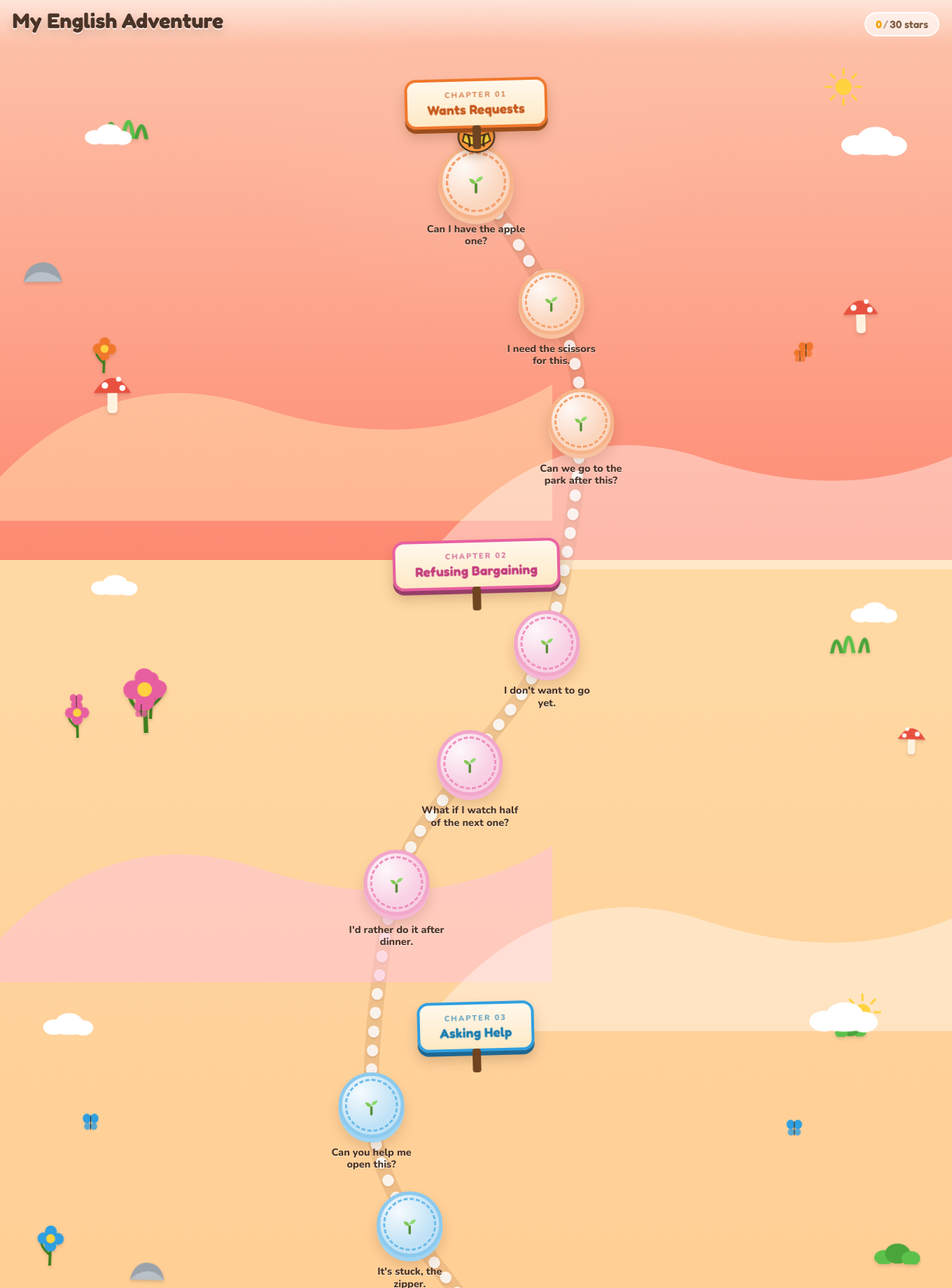
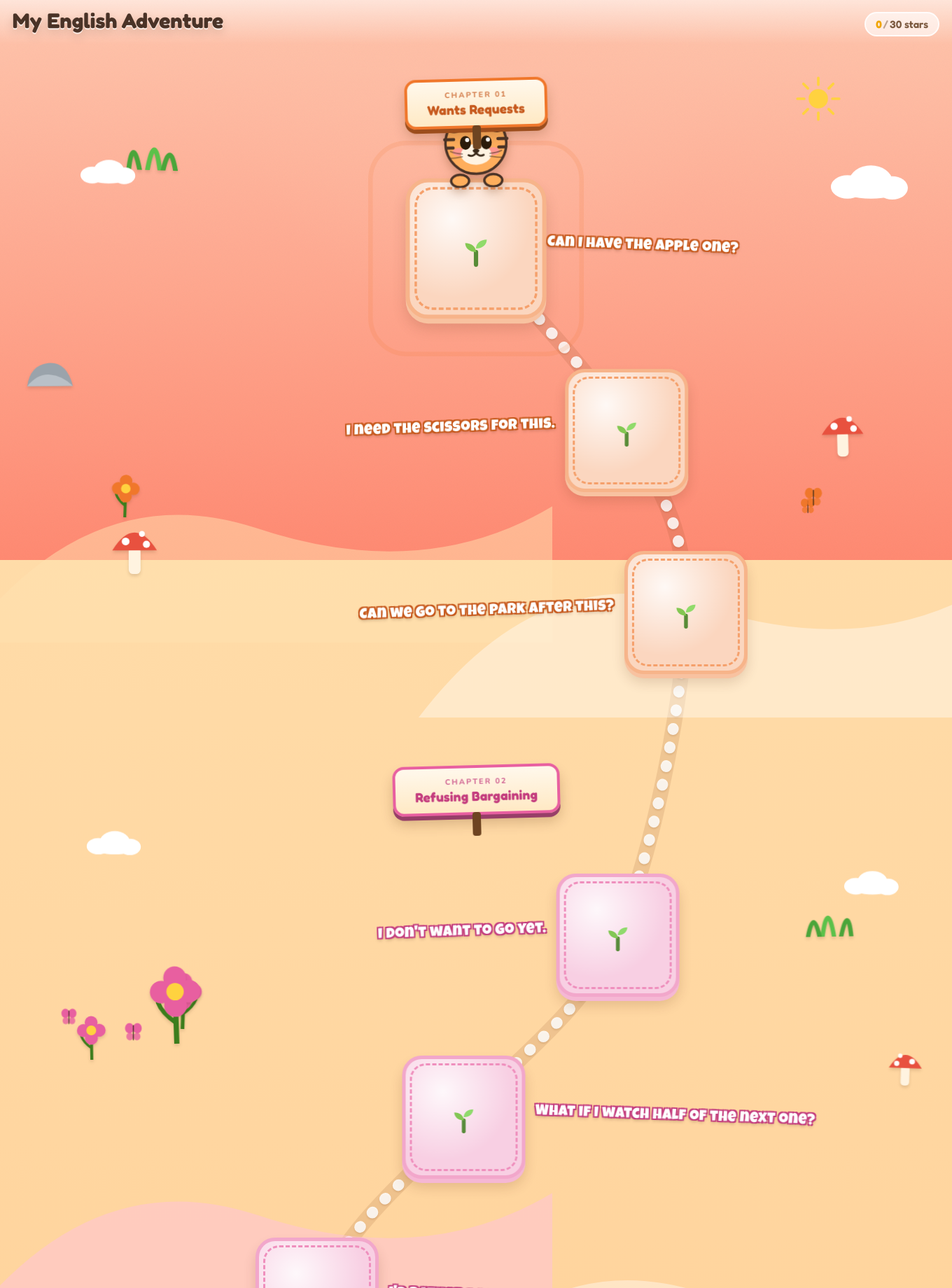
Before and after one commit to Bill-englab/EnglishGameDemo, a Flask app: page / in a window 1360 px wide; the page is wider, and only the part inside the window is pictured. Shown: the top 1840 px of that part at 70% size. Run offline with Flask 3, Linux system fonts and the light colour scheme.

Commit message:
feat: polish map visuals — bigger tiles, side titles, redrawn mascot
- square 176px level tiles with full-bleed video covers (covers visible)
- move level titles to the side of each node as sticker-style labels
  (Luckiest Guy), auto-placed on the open side of the wiggle
- redraw the tiger mascot as a cleaner chibi head peeking over the node
- fix star badge + current pulse ring being clipped: node is overflow
  visible, cover clipping moved to the inner layer
- scale the whole map up: wider path wiggle, larger nodes/titles/icons/
  scenery, more vertical spacing between levels

Co-Authored-By: Claude <noreply@anthropic.com>

```diff
--- a/roleplay-website/static/app.js
+++ b/roleplay-website/static/app.js
@@ -27,30 +27,35 @@ function prettyChapter(raw) {
 
 // ===== svg bits =====
 const MASCOT_SVG = `
-<svg viewBox="0 0 120 140" xmlns="http://www.w3.org/2000/svg" aria-hidden="true">
-  <path d="M90 96 q22 -4 18 -26" fill="#ff9a3c" stroke="#3a2a1a" stroke-width="3" stroke-linecap="round"/>
-  <ellipse cx="60" cy="106" rx="35" ry="30" fill="#ff9a3c" stroke="#3a2a1a" stroke-width="3"/>
-  <path d="M33 114 q27 18 54 0 l-4 -14 q-23 10 -46 0 z" fill="#ffd83d" stroke="#3a2a1a" stroke-width="3"/>
-  <path d="M44 104 q4 10 2 20" stroke="#3a2a1a" stroke-width="4" fill="none" stroke-linecap="round"/>
-  <path d="M76 104 q-4 10 -2 20" stroke="#3a2a1a" stroke-width="4" fill="none" stroke-linecap="round"/>
-  <circle cx="60" cy="52" r="34" fill="#ff9a3c" stroke="#3a2a1a" stroke-width="3"/>
-  <circle cx="34" cy="28" r="11" fill="#ff9a3c" stroke="#3a2a1a" stroke-width="3"/>
-  <circle cx="86" cy="28" r="11" fill="#ff9a3c" stroke="#3a2a1a" stroke-width="3"/>
-  <circle cx="34" cy="29" r="5" fill="#ff5d73"/>
-  <circle cx="86" cy="29" r="5" fill="#ff5d73"/>
-  <path d="M44 26 q4 9 2 17" stroke="#3a2a1a" stroke-width="4" fill="none" stroke-linecap="round"/>
-  <path d="M60 22 v18" stroke="#3a2a1a" stroke-width="4" fill="none" stroke-linecap="round"/>
-  <path d="M76 26 q-4 9 -2 17" stroke="#3a2a1a" stroke-width="4" fill="none" stroke-linecap="round"/>
-  <circle cx="40" cy="60" r="7" fill="#ffb3a0" opacity="0.85"/>
-  <circle cx="80" cy="60" r="7" fill="#ffb3a0" opacity="0.85"/>
-  <circle cx="48" cy="50" r="6" fill="#2a1a0a"/>
-  <circle cx="72" cy="50" r="6" fill="#2a1a0a"/>
-  <circle cx="50" cy="48" r="2" fill="#fff"/>
-  <circle cx="74" cy="48" r="2" fill="#fff"/>
-  <ellipse cx="60" cy="64" rx="10" ry="7" fill="#fff1e0"/>
-  <circle cx="60" cy="61" r="2.6" fill="#3a2a1a"/>
-  <path d="M60 64 q0 4 -4 5" stroke="#3a2a1a" stroke-width="2" fill="none" stroke-linecap="round"/>
-  <path d="M60 64 q0 4 4 5" stroke="#3a2a1a" stroke-width="2" fill="none" stroke-linecap="round"/>
+<svg viewBox="0 0 120 120" xmlns="http://www.w3.org/2000/svg" aria-hidden="true">
+  <ellipse cx="36" cy="110" rx="13" ry="9" fill="#ffae5c" stroke="#4a3327" stroke-width="3.5"/>
+  <ellipse cx="84" cy="110" rx="13" ry="9" fill="#ffae5c" stroke="#4a3327" stroke-width="3.5"/>
+  <circle cx="60" cy="56" r="44" fill="#ffae5c" stroke="#4a3327" stroke-width="3.5"/>
+  <circle cx="29" cy="24" r="15" fill="#ffae5c" stroke="#4a3327" stroke-width="3.5"/>
+  <circle cx="91" cy="24" r="15" fill="#ffae5c" stroke="#4a3327" stroke-width="3.5"/>
+  <circle cx="29" cy="26" r="7" fill="#ff7a9d"/>
+  <circle cx="91" cy="26" r="7" fill="#ff7a9d"/>
+  <path d="M45 17 q3 11 1 20" stroke="#4a3327" stroke-width="5" fill="none" stroke-linecap="round"/>
+  <path d="M60 12 v22" stroke="#4a3327" stroke-width="5" fill="none" stroke-linecap="round"/>
+  <path d="M75 17 q-3 11 -1 20" stroke="#4a3327" stroke-width="5" fill="none" stroke-linecap="round"/>
+  <path d="M15 50 h13" stroke="#4a3327" stroke-width="4.5" fill="none" stroke-linecap="round"/>
+  <path d="M92 50 h13" stroke="#4a3327" stroke-width="4.5" fill="none" stroke-linecap="round"/>
+  <path d="M17 62 h10" stroke="#4a3327" stroke-width="4.5" fill="none" stroke-linecap="round"/>
+  <path d="M93 62 h10" stroke="#4a3327" stroke-width="4.5" fill="none" stroke-linecap="round"/>
+  <ellipse cx="35" cy="68" rx="9" ry="6" fill="#ff8fa8" opacity="0.7"/>
+  <ellipse cx="85" cy="68" rx="9" ry="6" fill="#ff8fa8" opacity="0.7"/>
+  <ellipse cx="60" cy="72" rx="22" ry="15" fill="#fff3e2"/>
+  <ellipse cx="45" cy="55" rx="8" ry="10" fill="#2a1a0a"/>
+  <ellipse cx="75" cy="55" rx="8" ry="10" fill="#2a1a0a"/>
+  <circle cx="47.5" cy="51" r="3" fill="#fff"/>
+  <circle cx="77.5" cy="51" r="3" fill="#fff"/>
+  <path d="M55 66 q5 -5 10 0 q-1 4 -5 4 q-4 0 -5 -4 z" fill="#3a2a1a"/>
+  <path d="M60 70 q-5 6 -11 3" stroke="#3a2a1a" stroke-width="2.8" fill="none" stroke-linecap="round"/>
+  <path d="M60 70 q5 6 11 3" stroke="#3a2a1a" stroke-width="2.8" fill="none" stroke-linecap="round"/>
+  <path d="M40 71 q-11 -1 -17 -4" stroke="#4a3327" stroke-width="1.8" fill="none" stroke-linecap="round" opacity=".55"/>
+  <path d="M40 75 q-11 2 -17 2" stroke="#4a3327" stroke-width="1.8" fill="none" stroke-linecap="round" opacity=".55"/>
+  <path d="M80 71 q11 -1 17 -4" stroke="#4a3327" stroke-width="1.8" fill="none" stroke-linecap="round" opacity=".55"/>
+  <path d="M80 75 q11 2 17 2" stroke="#4a3327" stroke-width="1.8" fill="none" stroke-linecap="round" opacity=".55"/>
 </svg>`;
 
 const STAR_PATH = "M12 17.27 L18.18 21 16.54 13.97 22 9.24 14.81 8.63 12 2 9.19 8.63 2 9.24 7.46 13.97 5.82 21z";
@@ -123,21 +128,21 @@ function renderScenery(section, ci, p) {
   for (let i = 0; i < groundN; i++) {
     const type = pool[Math.floor(rand() * pool.length)];
     const svg = type === "flower" ? flower(p.accent) : SCENERY[type];
-    placeScenery(section, { svg, cls: "ground " + type, side: rand() > .5 ? "left" : "right", x: 1 + rand() * 13, top: 8 + rand() * 72, w: (44 + rand() * 40) * s, delay: rand() * 4, flip: rand() > .5 });
+    placeScenery(section, { svg, cls: "ground " + type, side: rand() > .5 ? "left" : "right", x: 1 + rand() * 16, top: 8 + rand() * 72, w: (52 + rand() * 48) * s, delay: rand() * 4, flip: rand() > .5 });
   }
 
   if (night) {
-    placeScenery(section, { svg: SCENERY.moon, cls: "floater moon", side: rand() > .5 ? "left" : "right", x: 5 + rand() * 8, top: 3 + rand() * 7, w: 52 * s, delay: 0 });
+    placeScenery(section, { svg: SCENERY.moon, cls: "floater moon", side: rand() > .5 ? "left" : "right", x: 4 + rand() * 13, top: 3 + rand() * 7, w: 60 * s, delay: 0 });
     const stars = vw < 520 ? 4 : 8;
-    for (let i = 0; i < stars; i++) placeScenery(section, { svg: SCENERY.star, cls: "twinkle", side: rand() > .5 ? "left" : "right", x: 2 + rand() * 17, top: 3 + rand() * 45, w: (9 + rand() * 12) * s, delay: rand() * 3 });
+    for (let i = 0; i < stars; i++) placeScenery(section, { svg: SCENERY.star, cls: "twinkle", side: rand() > .5 ? "left" : "right", x: 2 + rand() * 16, top: 3 + rand() * 45, w: (11 + rand() * 14) * s, delay: rand() * 3 });
     const flies = vw < 520 ? 2 : 4;
-    for (let i = 0; i < flies; i++) placeScenery(section, { svg: SCENERY.firefly, cls: "firefly", side: rand() > .5 ? "left" : "right", x: 3 + rand() * 15, top: 22 + rand() * 55, w: (10 + rand() * 6) * s, delay: rand() * 3 });
+    for (let i = 0; i < flies; i++) placeScenery(section, { svg: SCENERY.firefly, cls: "firefly", side: rand() > .5 ? "left" : "right", x: 3 + rand() * 14, top: 22 + rand() * 55, w: (12 + rand() * 8) * s, delay: rand() * 3 });
   } else {
-    if (ci % 2 === 1) placeScenery(section, { svg: SCENERY.sun, cls: "floater sun", side: rand() > .5 ? "left" : "right", x: 4 + rand() * 8, top: 2 + rand() * 6, w: 58 * s, delay: 0 });
+    if (ci % 2 === 1) placeScenery(section, { svg: SCENERY.sun, cls: "floater sun", side: rand() > .5 ? "left" : "right", x: 3 + rand() * 13, top: 2 + rand() * 6, w: 68 * s, delay: 0 });
     const clouds = vw < 520 ? 1 : 2;
-    for (let i = 0; i < clouds; i++) placeScenery(section, { svg: SCENERY.cloud, cls: "cloud", side: rand() > .5 ? "left" : "right", x: 2 + rand() * 13, top: 5 + rand() * 16, w: (72 + rand() * 44) * s, delay: rand() * 5 });
+    for (let i = 0; i < clouds; i++) placeScenery(section, { svg: SCENERY.cloud, cls: "cloud", side: rand() > .5 ? "left" : "right", x: 2 + rand() * 12, top: 5 + rand() * 16, w: (84 + rand() * 52) * s, delay: rand() * 5 });
     const flies = vw < 520 ? 1 : 2;
-    for (let i = 0; i < flies; i++) placeScenery(section, { svg: butterfly(p.accent), cls: "butterfly", side: rand() > .5 ? "left" : "right", x: 4 + rand() * 13, top: 24 + rand() * 46, w: (26 + rand() * 10) * s, delay: rand() * 3 });
+    for (let i = 0; i < flies; i++) placeScenery(section, { svg: butterfly(p.accent), cls: "butterfly", side: rand() > .5 ? "left" : "right", x: 3 + rand() * 13, top: 24 + rand() * 46, w: (30 + rand() * 12) * s, delay: rand() * 3 });
   }
 }
 
@@ -213,7 +218,7 @@ function renderMap(library) {
   currentNodes = [];
   chapterSections = [];
 
-  const amp = Math.min(150, Math.max(34, window.innerWidth * 0.2));
+  const amp = Math.min(300, Math.max(50, window.innerWidth * 0.3));
   const total = library.reduce((n, ch) => n + ch.levels.length, 0);
   const done = library.reduce((n, ch) => n + ch.levels.filter(l => l.has_performance).length, 0);
   document.getElementById("star-total").textContent = total;
@@ -240,7 +245,8 @@ function renderMap(library) {
       const wrap = document.createElement("button");
       wrap.type = "button";
       wrap.className = "node-wrap" + (level.current ? " current" : "");
-      wrap.style.setProperty("--zig", (Math.sin(i * 0.8) * amp).toFixed(1) + "px");
+      const zig = Math.sin(i * 0.8) * amp;
+      wrap.style.setProperty("--zig", zig.toFixed(1) + "px");
       wrap.style.setProperty("--d", (inChapter++ * 0.07).toFixed(2) + "s");
       wrap.setAttribute("aria-label", level.title);
 
@@ -270,7 +276,7 @@ function renderMap(library) {
       }
 
       const label = document.createElement("span");
-      label.className = "node-label";
+      label.className = "node-label " + (zig > 0 ? "label-left" : "label-right");
       label.textContent = level.title;
 
       wrap.appendChild(node);
@@ -279,7 +285,7 @@ function renderMap(library) {
         const mascot = document.createElement("span");
         mascot.className = "mascot";
         mascot.innerHTML = MASCOT_SVG;
-        wrap.appendChild(mascot);
+        node.appendChild(mascot);
       }
 
       wrap.addEventListener("click", () => openDetail(level));
--- a/roleplay-website/static/style.css
+++ b/roleplay-website/static/style.css
@@ -147,7 +147,7 @@ body {
 .node-wrap {
   position: relative;
   display: flex; flex-direction: column; align-items: center;
-  width: 150px; margin: 30px auto;
+  width: 200px; margin: 84px auto;
   padding: 0; background: none; border: none;
   font: inherit; color: inherit; cursor: pointer;
   transform: translateX(var(--zig, 0px));
@@ -164,25 +164,27 @@ body {
 
 .node {
   position: relative;
-  width: 94px; height: 94px; border-radius: 50%;
+  width: 176px; height: 176px; border-radius: 28px;
   display: flex; align-items: center; justify-content: center;
   background:
     radial-gradient(circle at 32% 28%, rgba(255,255,255,.65), transparent 60%),
     var(--accent);
   border: 5px solid #fff;
   box-shadow:
-    0 7px 0 color-mix(in srgb, var(--accent) 62%, #000),
-    0 14px 22px rgba(80,40,10,.28),
+    0 8px 0 color-mix(in srgb, var(--accent) 62%, #000),
+    0 16px 24px rgba(80,40,10,.28),
     inset 0 3px 6px rgba(255,255,255,.5);
-  overflow: hidden;
+  overflow: visible;
   transition: transform .14s ease;
 }
 .node-inner {
   width: 100%; height: 100%;
   display: flex; align-items: center; justify-content: center;
   background-size: cover; background-position: center;
+  overflow: hidden;
+  border-radius: 23px;
 }
-.play-icon { width: 38px; height: 38px; filter: drop-shadow(0 1px 1px rgba(0,0,0,.3)); }
+.play-icon { width: 60px; height: 60px; filter: drop-shadow(0 1px 2px rgba(0,0,0,.3)); }
 
 /* not-ready (no demo yet): translucent + dashed accent ring + sprout */
 .node.soon {
@@ -195,10 +197,10 @@ body {
   border-color: color-mix(in srgb, var(--accent) 55%, #fff);
 }
 .node.soon::before {
-  content: ""; position: absolute; inset: 4px; border-radius: 50%;
+  content: ""; position: absolute; inset: 6px; border-radius: 23px;
   border: 3px dashed color-mix(in srgb, var(--accent) 70%, #fff);
 }
-.sprout { width: 34px; height: 34px; opacity: .85; }
+.sprout { width: 54px; height: 54px; opacity: .85; }
 
 /* completed: face cover + gold star + green ring */
 .node.completed {
@@ -212,8 +214,8 @@ body {
     inset 0 3px 6px rgba(255,255,255,.45);
 }
 .star-badge {
-  position: absolute; top: -12px; right: -12px;
-  width: 42px; height: 42px; z-index: 3;
+  position: absolute; top: -14px; right: -14px;
+  width: 54px; height: 54px; z-index: 3;
   filter: drop-shadow(0 2px 3px rgba(0,0,0,.3));
   animation: starPop .5s cubic-bezier(.2,1.6,.4,1) both;
 }
@@ -224,15 +226,15 @@ body {
 .node-wrap.current.seen .node { transform: translateX(0) scale(1.14); }
 .node-wrap.current:hover .node { transform: translateX(0) scale(1.16) translateY(-3px); }
 .node-wrap.current .node::after {
-  content: ""; position: absolute; inset: -10px; border-radius: 50%;
+  content: ""; position: absolute; inset: -12px; border-radius: 34px;
   border: 4px solid var(--accent);
   animation: ring 1.8s ease-out infinite;
 }
 @keyframes ring { 0% { transform: scale(1); opacity: .9; } 100% { transform: scale(1.5); opacity: 0; } }
 
 .mascot {
-  position: absolute; top: -94px; left: 50%;
-  width: 88px; transform: translateX(-50%);
+  position: absolute; top: -96px; left: 50%;
+  width: 104px; transform: translateX(-50%);
   z-index: 4; pointer-events: none;
   filter: drop-shadow(0 6px 6px rgba(120,60,20,.3));
   animation: mascotBob 2.1s ease-in-out infinite;
@@ -243,11 +245,26 @@ body {
 }
 
 .node-label {
-  margin-top: 12px; max-width: 142px;
-  font-family: "Nunito", system-ui, sans-serif;
-  font-size: 14.5px; font-weight: 800; line-height: 1.2;
-  text-align: center; color: var(--ink);
-  text-shadow: 0 1px 0 rgba(255,255,255,.7);
+  position: absolute; top: 50%;
+  width: min(440px, 46vw);
+  font-family: "Luckiest Guy", "Fredoka", system-ui, cursive;
+  font-size: clamp(16px, 2.3vw, 21px);
+  letter-spacing: .5px; line-height: 1.08;
+  color: #fff;
+  text-shadow:
+    2px 2px 0 var(--accent-deep),
+    -2px 2px 0 var(--accent-deep),
+    2px -2px 0 var(--accent-deep),
+    -2px -2px 0 var(--accent-deep),
+    0 3px 5px rgba(60,30,10,.35);
+}
+.node-label.label-right {
+  left: calc(50% + 102px); text-align: left;
+  transform: translateY(-50%) rotate(2deg);
+}
+.node-label.label-left {
+  right: calc(50% + 102px); text-align: right;
+  transform: translateY(-50%) rotate(-2deg);
 }
 
 /* ===== level detail view ===== */
@@ -385,10 +402,11 @@ body {
 .variations:empty { display: none; }
 
 @media (max-width: 380px) {
-  .node { width: 82px; height: 82px; }
-  .node-wrap { width: 130px; }
-  .mascot { width: 72px; top: -80px; }
-  .play-icon { width: 32px; height: 32px; }
+  .node { width: 128px; height: 128px; border-radius: 22px; }
+  .node-wrap { width: 168px; }
+  .mascot { width: 82px; top: -76px; }
+  .play-icon { width: 46px; height: 46px; }
+  .star-badge { width: 42px; height: 42px; top: -12px; right: -12px; }
 }
 
 @media (prefers-reduced-motion: reduce) {
--- a/roleplay-website/templates/map.html
+++ b/roleplay-website/templates/map.html
@@ -6,7 +6,7 @@
   <title>My English Adventure</title>
   <link rel="preconnect" href="https://fonts.googleapis.com">
   <link rel="preconnect" href="https://fonts.gstatic.com" crossorigin>
-  <link href="https://fonts.googleapis.com/css2?family=Fredoka:wght@500;600;700&family=Nunito:wght@600;700;800;900&display=swap" rel="stylesheet">
+  <link href="https://fonts.googleapis.com/css2?family=Fredoka:wght@500;600;700&family=Luckiest+Guy&family=Nunito:wght@600;700;800;900&display=swap" rel="stylesheet">
   <link rel="stylesheet" href="/static/style.css">
 </head>
 <body>
```
